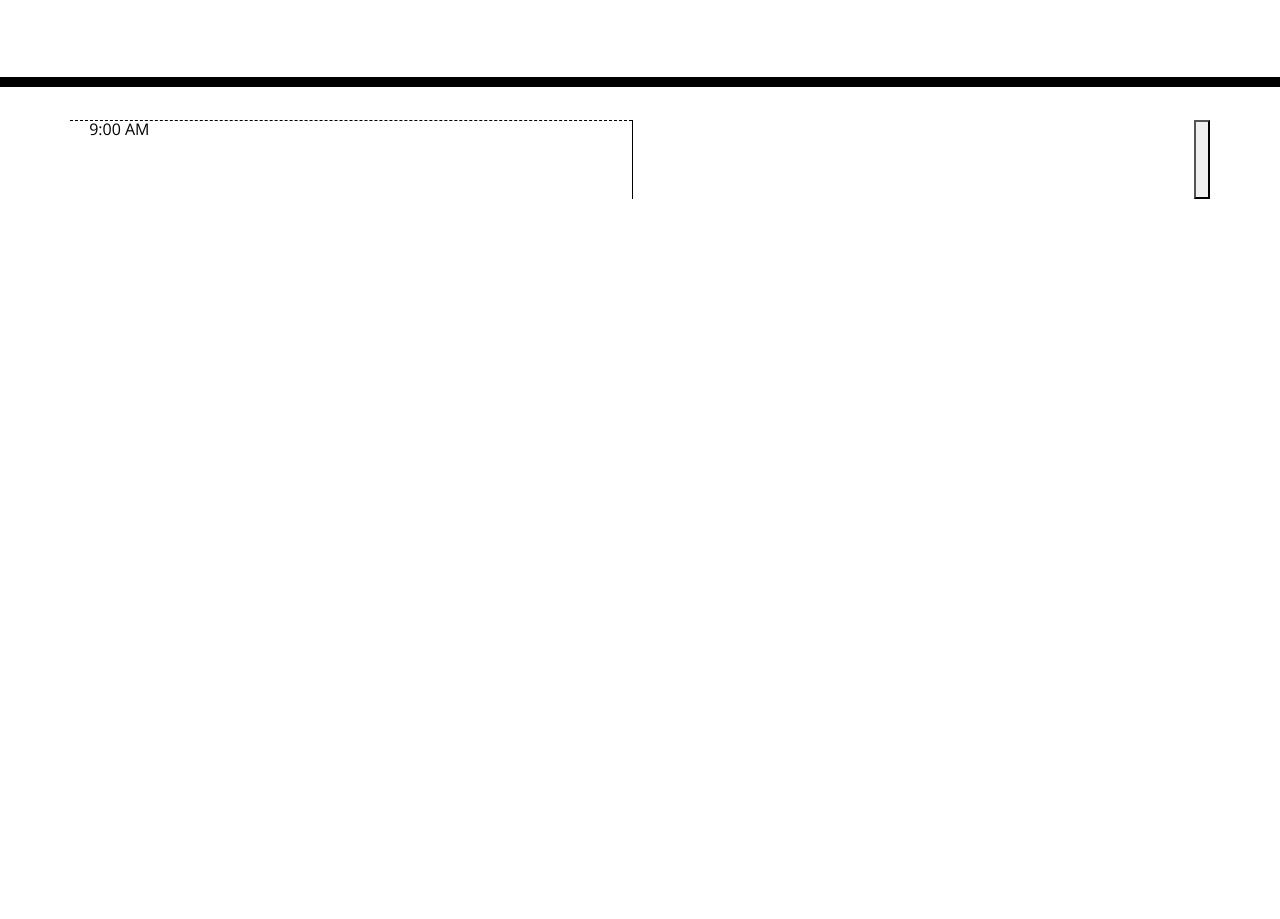
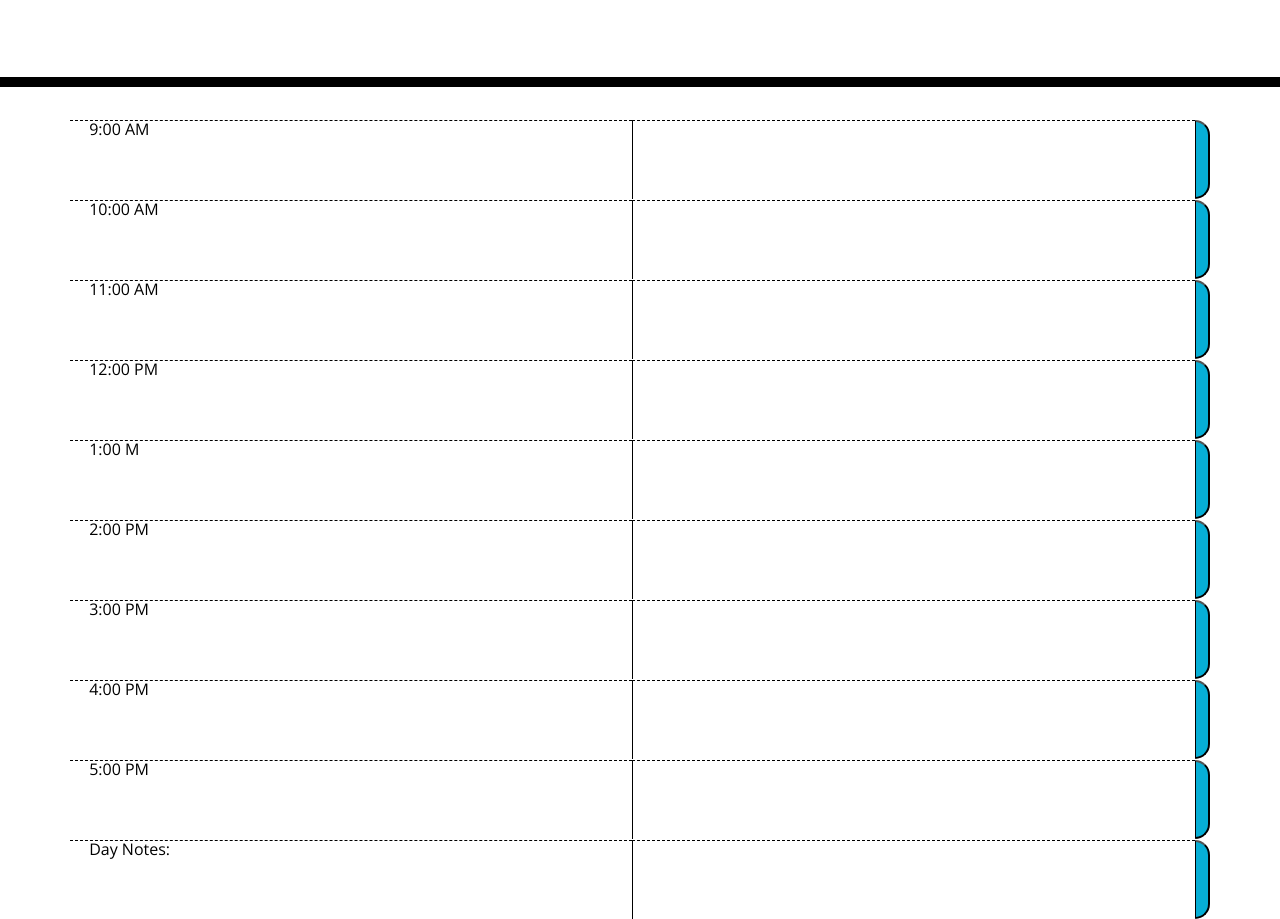
Before and after one commit to CinYP/Calendar.WorkDay, a plain HTML site: page index.html in a window 1280 px wide. Shown: the part 181-1100 px from the top of the page. Before the commit the page ends 800 px from the top, so only its background shows below. Drawn offline with nearby package versions, Linux system fonts and the light colour scheme; files that its build step writes are made by us from their sources.

Commit message:
CSS and HTML updates | alighed classes/ids, and added styling to task boxes

```diff
--- a/assets/script.js
+++ b/assets/script.js
@@ -2,3 +2,6 @@
 
 let date = moment();
 $("currentDay").text(date.format("dddd,MMMM Do"));
+
+//Event listener for Save Button
+console.log(document)
--- a/assets/style.css
+++ b/assets/style.css
@@ -21,8 +21,9 @@ textarea {
   border-bottom: 10px solid black;
 }
 
-.description {
+.task {
   white-space: pre-wrap;
+  border-top: 1px dashed #000000;
 }
 
 .time-block {
--- a/index.html
+++ b/index.html
@@ -5,21 +5,20 @@
     <meta name="viewport" content="width=device-width, initial-scale=1.0" />
     <meta http-equiv="X-UA-Compatible" content="ie=edge" />
     <!--CSS links-->
+    <!--Bootstrap-->
     <link
       rel="stylesheet"
-      href="https://stackpath.bootstrapcdn.com/bootstrap/4.3.1/css/bootstrap.min.css"
-    />
+      href="https://stackpath.bootstrapcdn.com/bootstrap/4.3.1/css/bootstrap.min.css"/>
+      <!--FontAwesome-->
     <link
       rel="stylesheet"
       href="https://use.fontawesome.com/releases/v5.8.1/css/all.css"
       integrity="sha384-50oBUHEmvpQ+1lW4y57PTFmhCaXp0ML5d60M1M7uH2+nqUivzIebhndOJK28anvf"
-      crossorigin="anonymous"
-    />
-    <link
-      href="https://fonts.googleapis.com/css?family=Open+Sans&display=swap"
-      rel="stylesheet"
-    />
-    <link rel="stylesheet" href="style.css" />
+      crossorigin="anonymous"/>
+    <!--Fonts-->
+    <link href="https://fonts.googleapis.com/css?family=Open+Sans&display=swap" rel="stylesheet"/>
+      <!-- CSS Sheet-->
+    <link rel="stylesheet" href="./assets/style.css"/>
     <title>Work Day Scheduler</title>
   </head>
 
@@ -32,13 +31,66 @@
     </header>
     <div class="container">
       <!-- Timeblocks go here -->
-      <div class="row">
+      <div id="9" class="row task-info">
         <div class="col-sm hour"> 9:00 AM </div>
-        <textarea class="col-sm">
+        <textarea class="col-sm timeblocks 1 task">
         </textarea>
-        <button></button>
+        <button class="saveBtn"></button>
       </div>
-
+      <div id="10" class="row task-info">
+        <div class="col-sm hour"> 10:00 AM </div>
+        <textarea class="col-sm timeblocks 2 task">
+        </textarea>
+        <button class="saveBtn"></button>
+      </div>
+      <div id="11" class="row task-info">
+        <div class="col-sm hour"> 11:00 AM </div>
+        <textarea class="col-sm timeblocks 3 task">
+        </textarea>
+        <button class="saveBtn"></button>
+      </div>
+      <div id="12" class="row task-info">
+        <div class="col-sm hour"> 12:00 PM </div>
+        <textarea class="col-sm timeblocks 4 task">
+        </textarea>
+        <button class="saveBtn"></button>
+      </div>
+      <div id="13" class="row task-info">
+        <div class="col-sm hour"> 1:00 M </div>
+        <textarea class="col-sm timeblocks 5 task">
+        </textarea>
+        <button class="saveBtn"></button>
+      </div>
+      <div id="14" class="row task-info">
+        <div class="col-sm hour"> 2:00 PM </div>
+        <textarea class="col-sm timeblocks 6 task">
+        </textarea>
+        <button class="saveBtn"></button>
+      </div>
+      <div id="15" class="row task-info">
+          <div class="col-sm hour"> 3:00 PM </div>
+          <textarea class="col-sm timeblocks 7 task">
+          </textarea>
+          <button class="saveBtn"></button>
+      </div>
+      <div id="16" class="row task-info">
+          <div class="col-sm hour"> 4:00 PM </div>
+          <textarea class="col-sm timeblocks 8 task">
+          </textarea>
+          <button class="saveBtn"></button>
+       </div>
+       <div id="17" class="row task-info">
+        <div class="col-sm hour"> 5:00 PM </div>
+        <textarea class="col-sm timeblocks 9 task">
+        </textarea>
+        <button class="saveBtn"></button>
+      </div>
+      <div id="18" class="row task-info">
+        <div class="col-sm hour"> Day Notes: </div>
+        <textarea class="col-sm timeblocks 10 task">
+        </textarea>
+        <button class="saveBtn"></button>
+      </div>
     </div>
 
     <!--Adding Scripts-->
```
